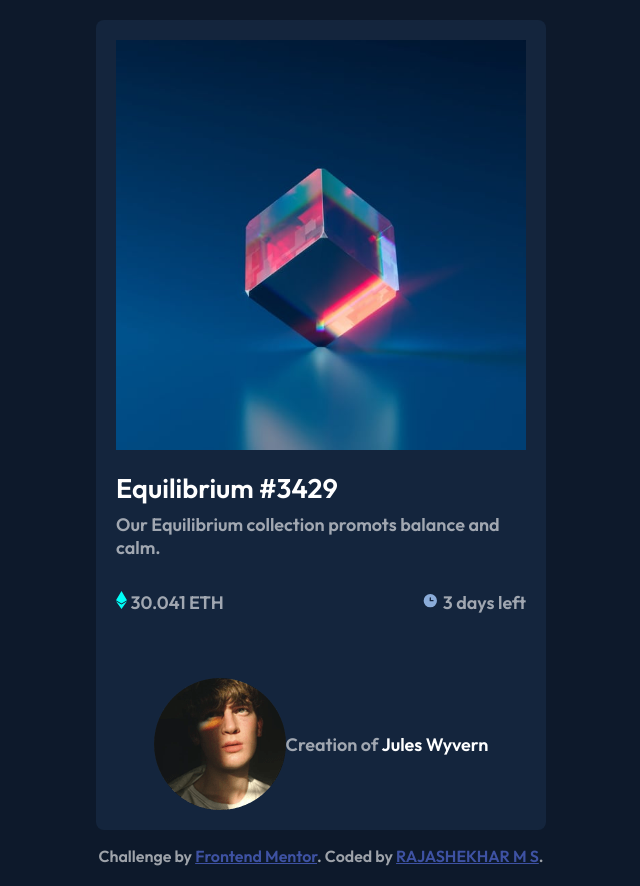
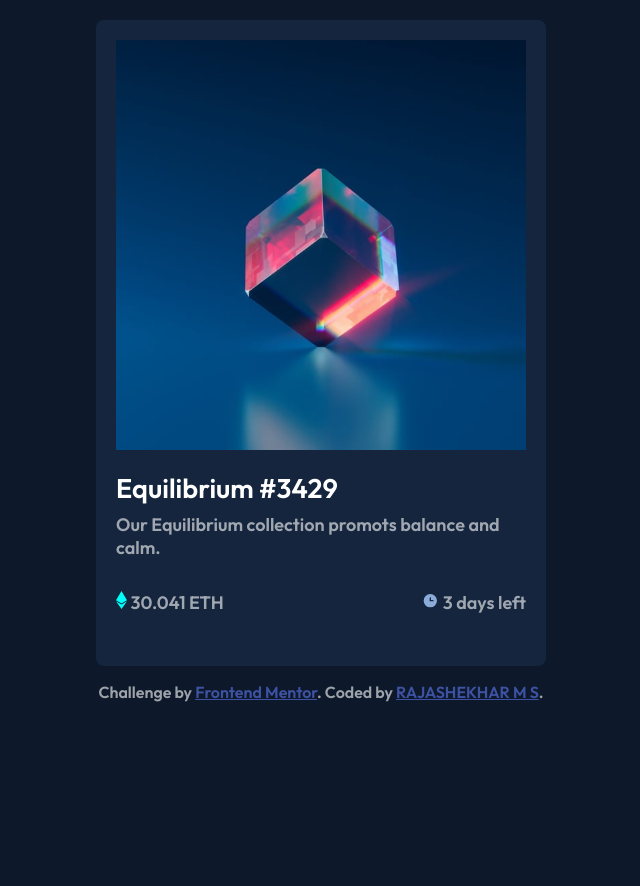
Before and after one commit to rajashekharms369/NFT-card-preview-component, a plain HTML site: page index.html in a window 1280 px wide. Shown: the whole page, without its empty margins (319-959 px from the left). After the commit the page ends 800 px from the top, so only its background shows below. Drawn offline with Linux system fonts and the light colour scheme.

Commit message:
Update index.html

```diff
--- a/index.html
+++ b/index.html
@@ -24,10 +24,10 @@
         </ul>
     </article>
 
-    <article class="avatar">
+<!--     <article class="avatar">
         <img src="./nft-preview-card-component-main/images/image-avatar.png" alt="">
         <p>Creation of <span>Jules Wyvern</span> </p>
-    </article>
+    </article> -->
     </div>
 
 
```
